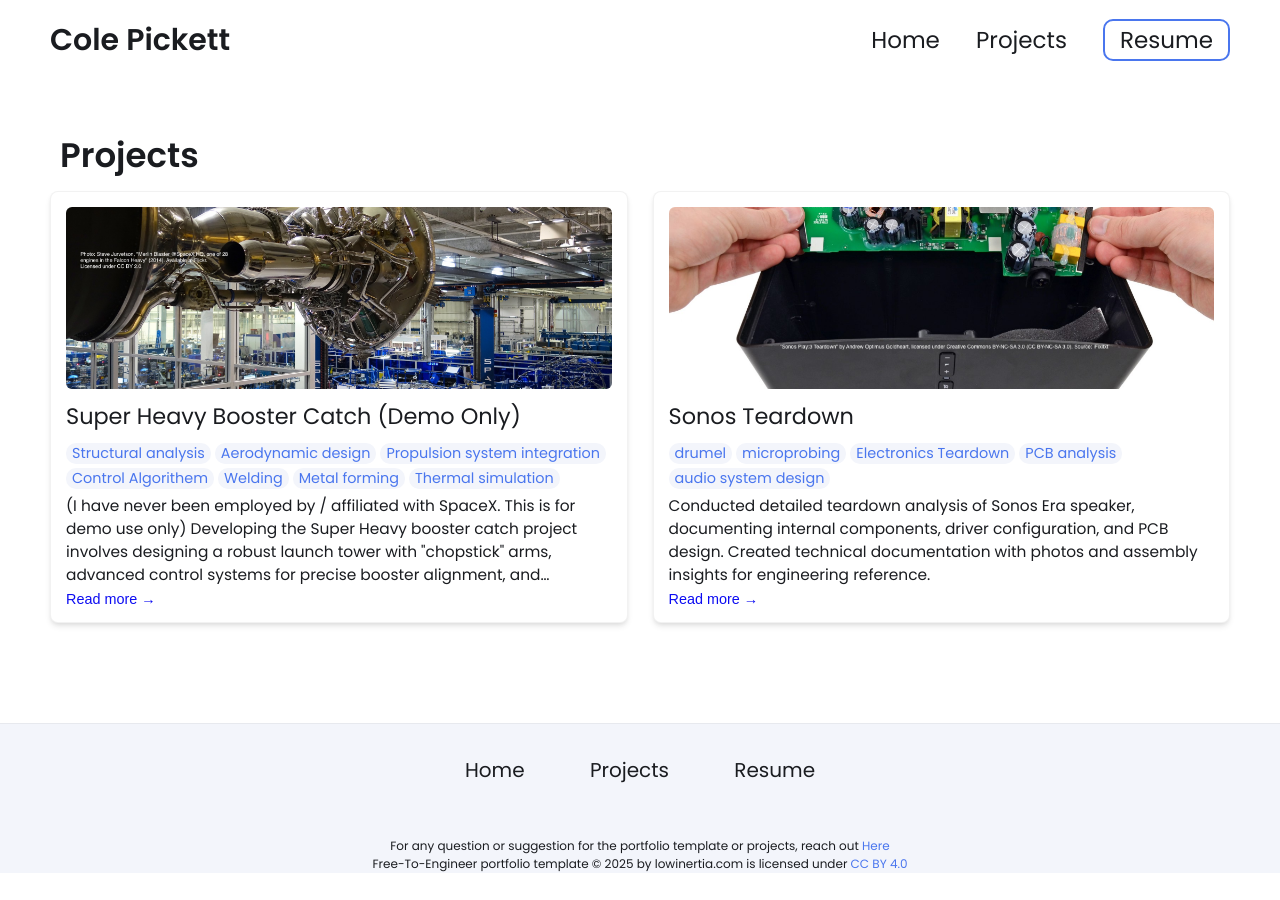
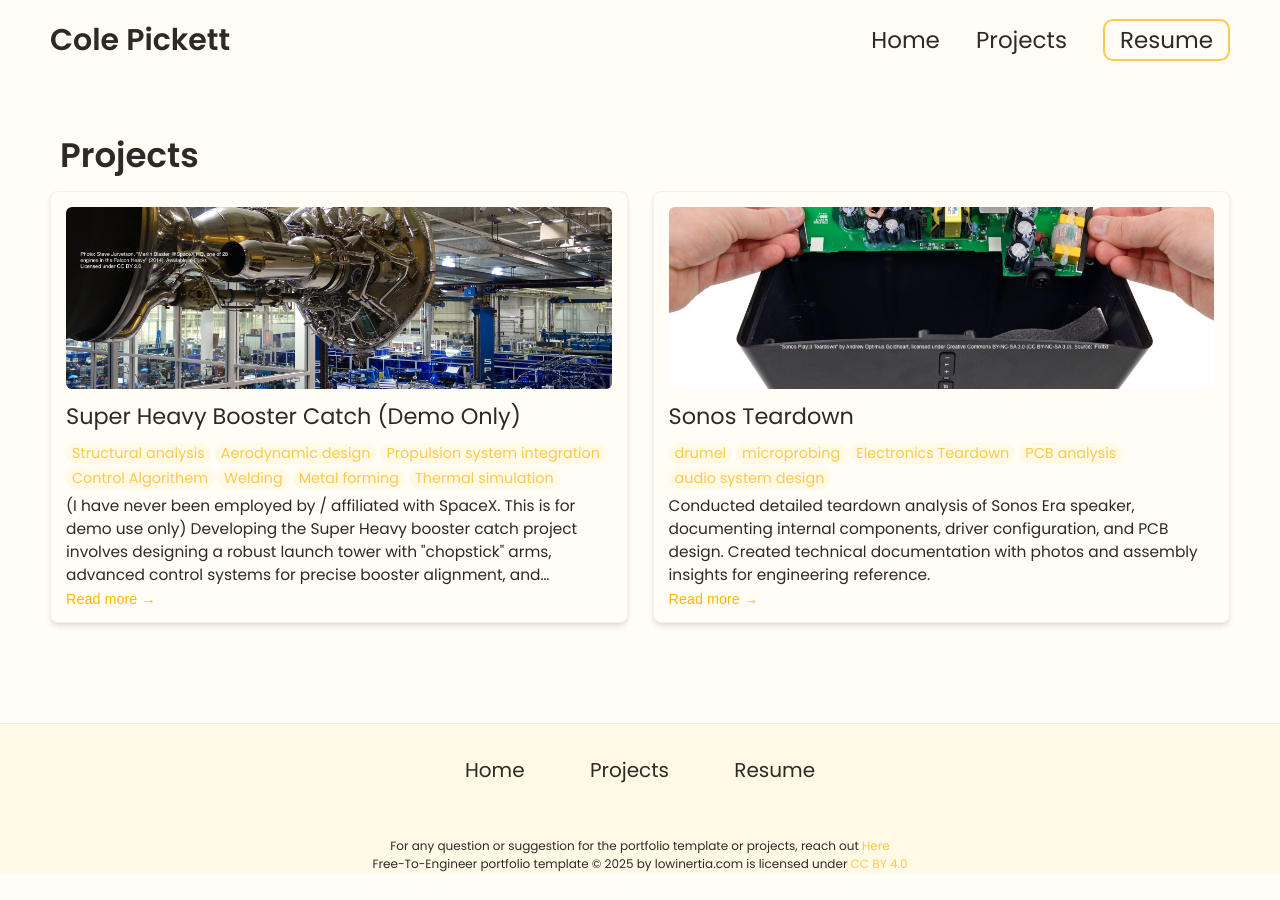
Before and after one commit to colecpickett/colecpickett.github.io, a Jekyll site: the page built from projects.html, in a window 1280 px wide. Built offline with Jekyll 4.4.1, drawn with Linux system fonts in a browser that asks for light colours.

Commit message:
Update _config.yml

```diff
--- a/_config.yml
+++ b/_config.yml
@@ -76,12 +76,12 @@
 
 # Active theme (Updatethis to switch themes). Make sure to keep the indentation the samne.
 colors: # this is the basic theme
-  text: "#1a1c20"
-  border: "#ddd"
-  link: "#4a76ee"
-  highlight: "#0c0cf2"
-  background: "#ffffff"
-  light_background: "#f3f5fb"
+  text: "#2d2926"
+  border: "#f7f3e3"
+  link: "#ffc94d"
+  highlight: "#ffb800"
+  background: "#fffdf5"
+  light_background: "#fff9e6"
 
 # A few examples.
 basic theme:
@@ -100,7 +100,7 @@
   background: "#f7fbfa"
   light_background: "#f0f9f7"
 
-lemon theme:
+  lemon theme:
   text: "#2d2926"
   border: "#f7f3e3"
   link: "#ffc94d"
```
